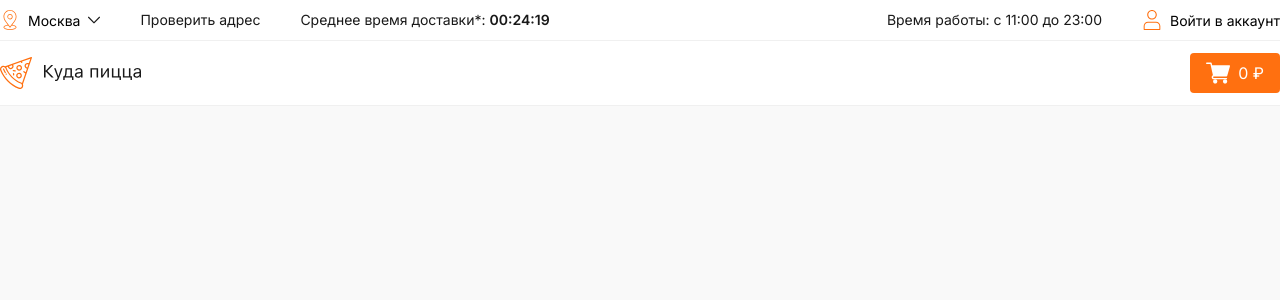
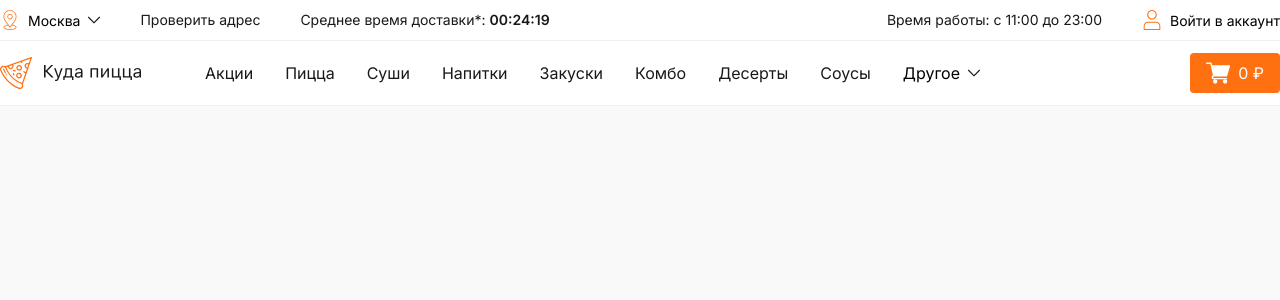
Before and after one commit to McKakTus/pizza, a Next.js app: page / in a window 1280 px wide. Shown: the top 300 px of the page. Built offline with nearby package versions, Linux system fonts and the light colour scheme.

Commit message:
Change Home

```diff
--- /dev/null
+++ b/components/Categories/Categories.module.scss
@@ -0,0 +1,3 @@
+.test {
+    display: flex;
+}
--- /dev/null
+++ b/components/Categories/index.tsx
@@ -0,0 +1,10 @@
+import React from 'react';
+import styles from './Categories.module.scss';
+
+export const Categories: React.FC = () => {
+    return (
+        <>
+            <div className={styles.test}>test</div>
+        </>
+    )
+}
--- a/components/Header/Header.module.scss
+++ b/components/Header/Header.module.scss
@@ -1,14 +1,33 @@
 .header {
+    position: sticky;
+    top: 0;
+    width: 100%;
     display: flex;
     background: var(--white);
     border-bottom: 1px solid var(--gray);
+    background-color: #ffffff;
+    margin-bottom: 32px;
+    &.fixed-top {
+        &::before {
+            content: "";
+            position: absolute;
+            left: 0px;
+            top: 0px;
+            width: 100%;
+            height: 100%;
+            box-shadow: rgba(6, 5, 50, 10%) 0px 4px 30px;
+        }
+    }
+}
 .content {
     display: flex;
     align-items: center;
+    justify-content: space-between;
     height: 64px;
 }
 .logo {
     display: flex;
+    margin-right: 48px;
 }
 .shopping_bag {
     display: flex;
@@ -21,8 +40,28 @@
     border-radius: 4px;
     padding: 8px 16px;
     margin-left: auto;
-        img {
+}
+.price {
+    margin-left: 8px;
+}
+.menu__items {
+    display: flex;
+    align-items: center;
+}
+.menu__item {
+    font-size: 16px;
+    line-height: 22px;
+    font-weight: 400;
+    margin: 0 16px;
+}
+.other {
+    display: flex;
+    align-items: center;
+}
+.other_text {
     margin-right: 8px;
+    font-size: 16px;
+    line-height: 22px;
+    font-weight: 400;
+    font-family: var(--main-text);
 }
-    }
-}
--- a/components/Header/index.tsx
+++ b/components/Header/index.tsx
@@ -1,4 +1,10 @@
+import Image from 'next/image';
+import Link from 'next/link';
 import React from 'react';
+
+import logo from '../../public/img/logo.svg';
+import cartIcn from '../../public/icons/ic_shopping_bag.svg';
+import arrowIcn from '../../public/icons/ic_arrow_bottom.svg';
 
 import styles from './Header.module.scss';
 
@@ -8,11 +14,40 @@ export const Header: React.FC = () => {
             <header className={styles.header}>
                 <div className='container'>
                     <div className={styles.content}>
-                        <a className={styles.logo} href="index.html"><img src="/img/logo.svg" alt="" /></a>
-                    <button className={styles.shopping_bag}>
-                        <img src="/icons/ic_shopping_bag.svg" alt="" />
-                        0 ₽
-                    </button>
+                        <Link href="/">
+                            <a className={styles.logo}>
+                                <Image src={logo} alt="" />
+                            </a>
+                        </Link>
+                        <ul className={styles.menu__items}>
+                            <li className={styles.menu__item}><Link href=""><a>Акции</a></Link></li>
+                            <li className={styles.menu__item}><Link href="#pizza"><a>Пицца</a></Link></li>
+                            <li className={styles.menu__item}><Link href="#sushi"><a>Суши</a></Link></li>
+                            <li className={styles.menu__item}><Link href="#drinks"><a>Напитки</a></Link></li>
+                            <li className={styles.menu__item}><Link href="#snaks"><a>Закуски</a></Link></li>
+                            <li className={styles.menu__item}><Link href="#combo"><a>Комбо</a></Link></li>
+                            <li className={styles.menu__item}><Link href="#desert"><a>Десерты</a></Link></li>
+                            <li className={styles.menu__item}><Link href="#souces"><a>Соусы</a></Link></li>
+                            <li className={styles.menu__item}>
+                                <button className={styles.other}>
+                                    <div className={styles.other_text}>Другое</div>
+                                    <Image src={arrowIcn} alt="" />
+                                </button>
+                                {/* <ul className={styles.dropdown__items}>
+                                    <li className={styles.dropdown__item}><Link href=""><a>Акции</a></Link></li>
+                                    <li className={styles.dropdown__item}><Link href=""><a>Пользовательское соглашение</a></Link></li>
+                                    <li className={styles.dropdown__item}><Link href=""><a>Условия гарантии</a></Link></li>
+                                    <li className={styles.dropdown__item}><Link href=""><a>Ресторан</a></Link></li>
+                                    <li className={styles.dropdown__item}><Link href=""><a>Контакты</a></Link></li>
+                                    <li className={styles.dropdown__item}><Link href=""><a>Поддержка</a></Link></li>
+                                    <li className={styles.dropdown__item}><Link href=""><a>Отследить заказ</a></Link></li>
+                                </ul> */}
+                            </li>
+                        </ul>
+                        <button className={styles.shopping_bag}>
+                            <Image src={cartIcn} alt="" />
+                            <div className={styles.price}>0 ₽</div>
+                        </button>
                     </div>
                 </div>
             </header>
--- a/components/Navbar/Navbar.module.scss
+++ b/components/Navbar/Navbar.module.scss
@@ -2,6 +2,7 @@
     display: flex;
     background: var(--white);
     border-bottom: 1px solid var(--gray);
+}
 .content {
     display: flex;
     justify-content: space-between;
@@ -37,8 +38,7 @@
 .account {
     display: flex;
     align-items: center;
-        img {
-            margin-right: 8px;
 }
+.signin {
+    margin-left: 8px;
 }
-}
--- a/components/Navbar/index.tsx
+++ b/components/Navbar/index.tsx
@@ -1,4 +1,9 @@
+import Image from 'next/image';
 import React from 'react';
+
+import locationIcn from '../../public/icons/ic_location.svg';
+import arrowIcn from '../../public/icons/ic_arrow_bottom.svg';
+import accountIcn from '../../public/icons/ic_account.svg';
 
 import styles from './Navbar.module.scss';
 
@@ -11,9 +16,9 @@ export const Navbar: React.FC = () => {
                         <ul className={styles.items}>
                             <li className={styles.item}>
                                 <button className={styles.location}>
-                                    <img src="/icons/ic_location.svg" alt="" />
+                                    <Image src={locationIcn} alt="" />
                                     <span>Москва</span>
-                                    <img src="/icons/ic_arrow_bottom.svg" alt="" />
+                                    <Image src={arrowIcn} alt="" />
                                 </button>
                             </li>
                             <li className={styles.item}>
@@ -24,7 +29,10 @@ export const Navbar: React.FC = () => {
                         <ul className={styles.items}>
                             <li className={styles.item}>Время работы: с 11:00 до 23:00</li>
                             <li className={styles.item}>
-                                <button className={styles.account}><img src="/icons/ic_account.svg" alt="" />Войти в аккаунт</button>
+                                <button className={styles.account}>
+                                    <Image src={accountIcn} alt="" />
+                                    <div className={styles.signin}>Войти в аккаунт</div>
+                                </button>
                             </li>
                         </ul>
                     </div>
--- a/next.config.js
+++ b/next.config.js
@@ -3,4 +3,15 @@ const nextConfig = {
   reactStrictMode: true,
 }
 
+module.exports = {
+  webpack(config) {
+    config.module.rules.push({
+      test: /\.svg$/,
+      use: ["@svgr/webpack"]
+    });
+
+    return config;
+  }
+};
+
 module.exports = nextConfig
--- a/pages/_app.tsx
+++ b/pages/_app.tsx
@@ -22,4 +22,4 @@ function MyApp({ Component, pageProps }) {
   );
 }
 
-export default MyApp
+export default MyApp;
--- a/pages/index.tsx
+++ b/pages/index.tsx
@@ -1,10 +1,10 @@
+import { Categories } from "../components/Categories";
 import MainLayout from "../layouts/MainLayout";
-
 
 export default function Home() {
   return (
     <MainLayout>
-
+      <Categories />
     </MainLayout>
   );
 }
--- a/styles/globals.css
+++ /dev/null
@@ -1,16 +0,0 @@
-html,
-body {
-  padding: 0;
-  margin: 0;
-  font-family: -apple-system, BlinkMacSystemFont, Segoe UI, Roboto, Oxygen,
-    Ubuntu, Cantarell, Fira Sans, Droid Sans, Helvetica Neue, sans-serif;
-}
-
-a {
-  color: inherit;
-  text-decoration: none;
-}
-
-* {
-  box-sizing: border-box;
-}
```
Lines whose indentation alone changed are shown as unchanged.
